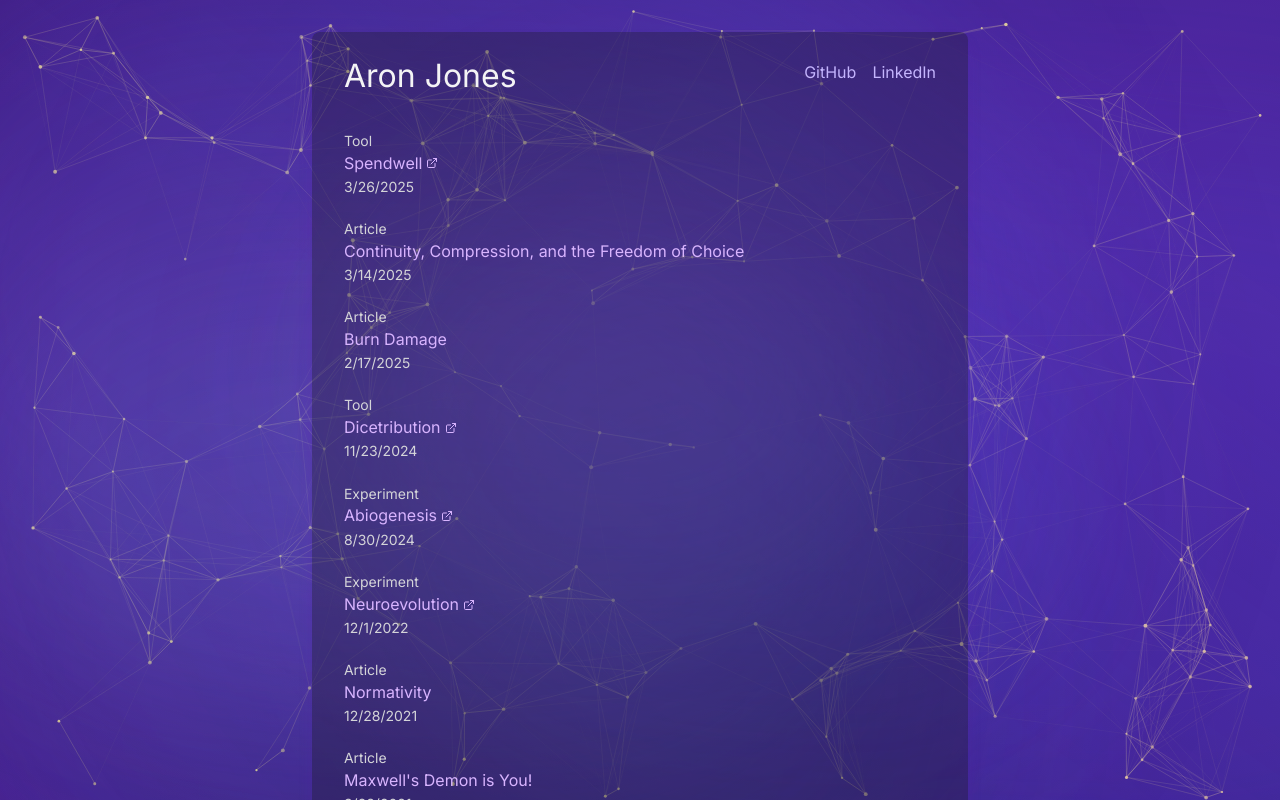
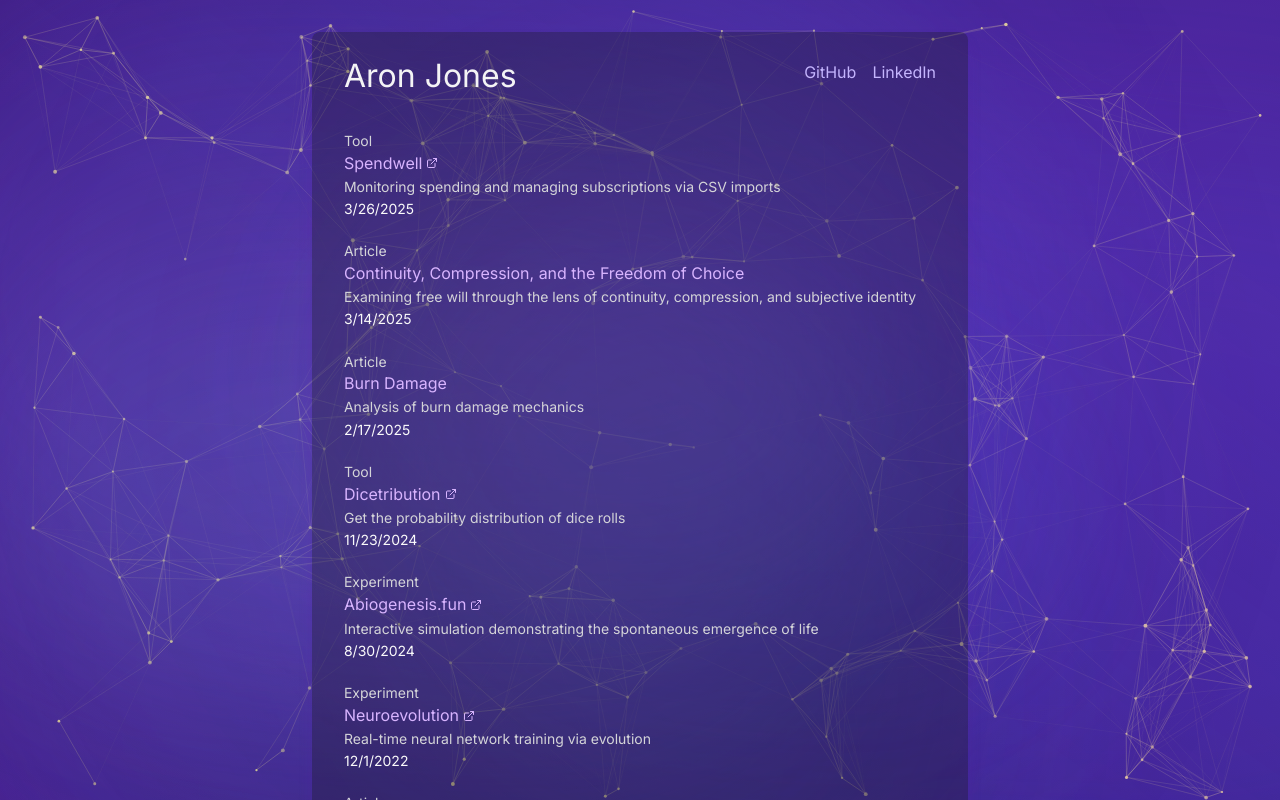
Before and after one commit to defrex/defrex-com, a Next.js app: page / in a window 1280 px wide. Built offline with nearby package versions, Linux system fonts and the light colour scheme.

Commit message:
copy tweaks

```diff
--- a/src/app/page.tsx
+++ b/src/app/page.tsx
@@ -10,28 +10,32 @@ import { ExternalLinkIcon } from 'lucide-react'
 
 const experiments = [
   {
-    title: 'Abiogenesis',
+    title: 'Abiogenesis.fun',
     href: 'https://abiogenesis.fun/',
     date: new Date('2024-08-30'),
     type: 'Experiment',
+    description: 'Interactive simulation demonstrating the spontaneous emergence of life',
   },
   {
     title: 'Spendwell',
     href: 'https://spendwell.defrex.com/',
     date: new Date('2025-03-26'),
     type: 'Tool',
+    description: 'Monitoring spending and managing subscriptions via CSV imports',
   },
   {
     title: 'Dicetribution',
     href: 'https://dicestribution.com/',
     date: new Date('2024-11-23'),
     type: 'Tool',
+    description: 'Get the probability distribution of dice rolls',
   },
   {
     title: 'Neuroevolution',
     href: 'https://neuroevolution.defrex.com/',
     date: new Date('2022-12-01'),
     type: 'Experiment',
+    description: 'Real-time neural network training via evolution',
   },
 ]
 
@@ -40,10 +44,22 @@ export const metadata = generateDefaultMetadata({
   description: 'Personal site and blog of Aron Jones, software engineer and technologist.',
 })
 
+const postDescriptions: Record<string, string> = {
+  'burn-damage': 'Analysis of burn damage mechanics',
+  'first-know-all-you-believe-is-wrong': 'Exploring the limits of truth',
+  'free-will':
+    'Examining free will through the lens of continuity, compression, and subjective identity',
+  'maxwells-demon-is-you':
+    "How computation costs defeat Maxwell's Demon and what it means for consciousness",
+  normativity:
+    'Understanding how human groups form emergent organisms through shared mental models',
+}
+
 export default function Page() {
   const posts = postList().map((post) => ({
     ...post,
     type: 'Article',
+    description: postDescriptions[post.slug] || '',
   }))
 
   const items = [...posts, ...experiments].sort((a, b) => b.date.getTime() - a.date.getTime())
@@ -62,8 +78,11 @@ export default function Page() {
                 <ExternalLinkIcon className="size-3" />
               ) : null}
             </Inline>
+            {'description' in item && item.description ? (
+              <Text value={item.description} size="sm" color="light" />
+            ) : null}
             <Inline gap={1}>
-              <Text value={item.date.toLocaleDateString()} size="sm" color="light" />
+              <Text value={item.date.toLocaleDateString()} size="sm" />
               {/* <Text value="·" size="sm" color="light" /> */}
             </Inline>
           </Stack>
```
